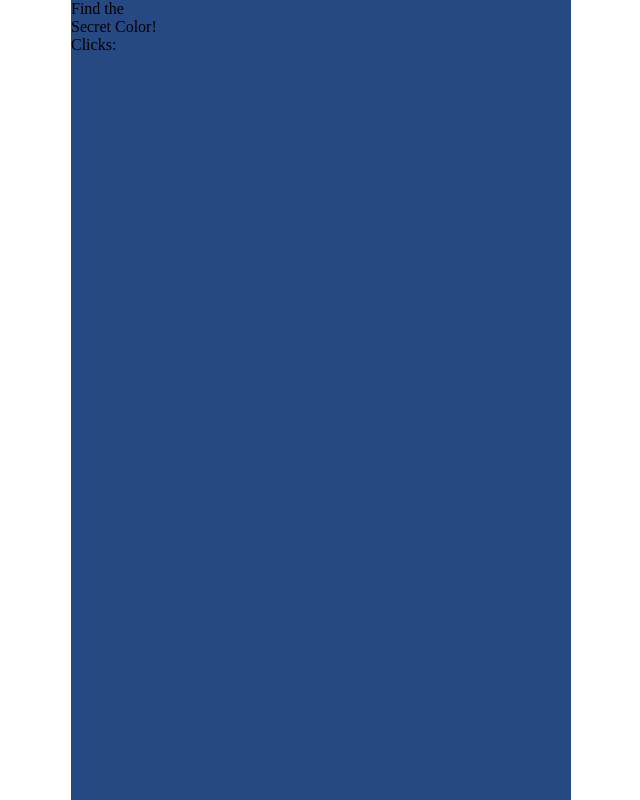
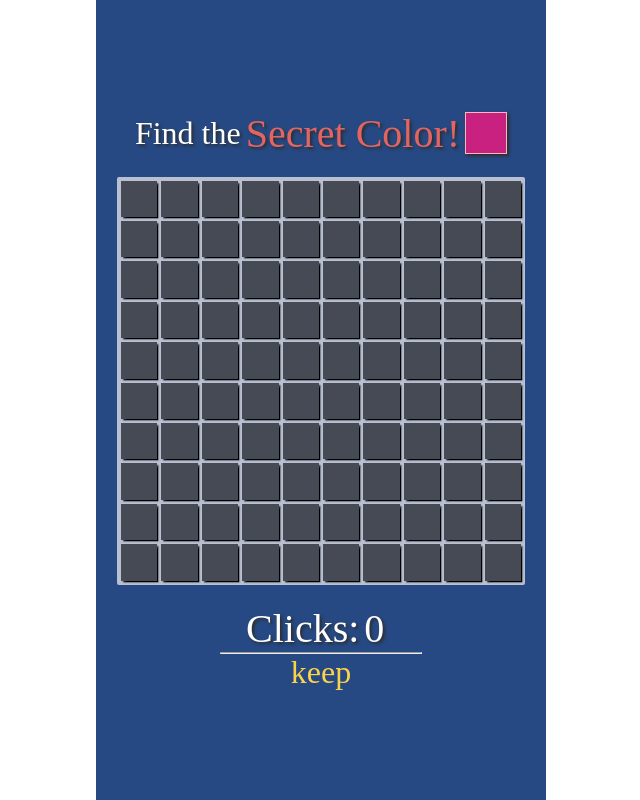
Before and after one commit to UD-B/mini-game, a React (Vite) app: page / in a window 1280 px wide. Shown: the whole page, without its empty margins (319-959 px from the left). Built offline with nearby package versions, Linux system fonts and the light colour scheme.

Commit message:
grid-layout css done

```diff
--- a/src/components/GridLayout.jsx
+++ b/src/components/GridLayout.jsx
@@ -3,30 +3,34 @@ import React from 'react'
 const GridLayout = () => {
 
     const board = []
-    for (let i = 0; i < 100; i++) {
-        board.push[i];
+    for (let i = 1; i <= 100; i++) {
+        board.push(i);
     }
+    console.log('x:', board.length);
 
     return (
         <div id='background'>
             <header className='header'>
-                <p id='find'>Find the</p>
-                <p id='secret'>Secret Color!</p>
+                <p id='find'>Find the </p>
+                <p id='secret'> Secret Color!</p>
                 <div id='square'></div>
             </header>
             <main className='main'>
                 <div id='grid'>
-                    {board.map((num) => {
-                        <div onClick={null} key={num} className='cell'>{num}</div>
-                    })}
+                    {board.map((num) =>
+                        <div onClick={null} key={num} id='cell'></div>
+                    )}
                 </div>
             </main>
             <footer className='footer'>
                 <div id='clicks-row'>
-                    <p id='clicks'>Clicks: </p>
-                    <p id='num-clicks'></p>
+                    <div id='dont-move'>
+                        <p id='clicks'>Clicks: </p>
+                        <p id='num-clicks'>0</p>
+                    </div>
                 </div>
-                <p id='keep'></p>
+                <hr id='hr'/>
+                <p id='keep'>keep</p>
             </footer>
         </div>
     )
--- a/src/index.css
+++ b/src/index.css
@@ -1,8 +1,8 @@
 clors {
-    color: rgb(227, 100, 99);
-    color: rgb(201, 33, 128);
-    color: rgb(247, 186, 185);
-    color: rgb(250, 211, 75);
+    color: ;
+    color: ;
+    color: ;
+    color: ;
 
 
     color: rgb(231, 208, 176);
@@ -11,7 +11,7 @@ clors {
     color: rgb(153, 123, 79);
 
     color: rgb(70, 74, 85);
-    color: rgb(184, 192, 209);
+    color: ;
 }
 
 * {
@@ -29,5 +29,90 @@ body {
 #background {
     background-color: rgb(38, 73, 131);
     height: 100vh;
-    width: 500px;
+    width: 450px;
+    display: flex;
+    flex-direction: column;
+    justify-content: center;
 }
+
+.header {
+    display: flex;
+    justify-content: center;
+    align-items: center;
+    gap: 5px;
+    text-shadow: 2px 2px 3px rgb(45, 45, 45);
+    margin-bottom: 20px;
+    margin-top: 40px;
+}
+
+#find {
+    font-size: xx-large;
+    color: white;
+}
+
+#secret {
+    font-size: 2.5rem;
+    color: rgb(227, 100, 99);
+}
+
+#square {
+    box-shadow: 2px 2px 3px rgb(45, 45, 45);
+    height: 40px;
+    width: 40px;
+    background-color: rgb(201, 33, 128);
+    border: solid 1px rgb(247, 186, 185);
+}
+
+.main {
+    display: flex;
+    justify-content: center;
+    align-items: center;
+}
+
+#grid {
+    height: 400px;
+    width: 400px;
+    display: grid;
+    grid-template-columns: repeat(10, 1fr);
+    grid-template-rows: repeat(10, 1fr);
+    gap: 4px;
+    background-color: rgb(184, 192, 209);
+    padding: 4px;
+    border-radius: 2px;
+}
+
+#cell {
+    background-color: rgb(70, 74, 85);
+    box-shadow: 1.5px 1.5px 1.5px;
+}
+
+.footer {
+    margin-top: 20px;
+    margin-bottom: 40px;
+}
+
+#clicks-row {
+    display: flex;
+    justify-content: center;
+    font-size: 2.5rem;
+    text-shadow: 2px 2px 3px rgb(45, 45, 45);
+    color: white;
+}
+
+#dont-move {
+    display: flex;
+    gap: 5px;
+    width: 150px;
+}
+
+#hr {
+    width: 200px;
+    justify-self: center;
+}
+
+#keep {
+    font-size: xx-large;
+    color: rgb(250, 211, 75);
+    display: flex;
+    justify-content: center;
+}
```
